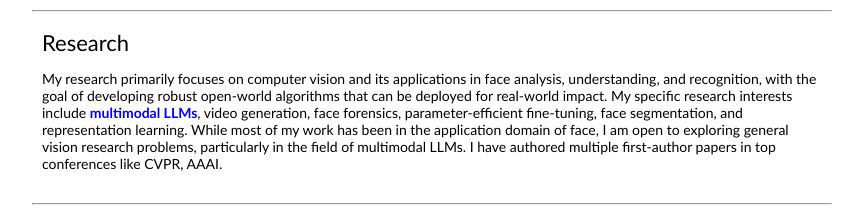
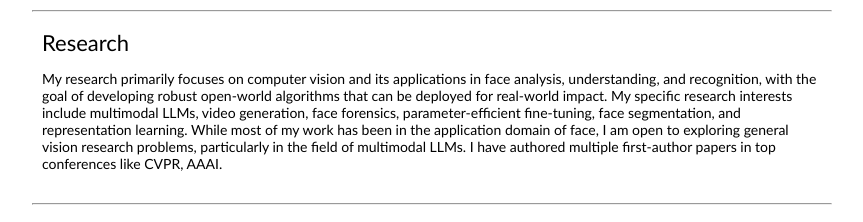
Before and after one commit to Kartik-3004/portfolio, a plain HTML site: page index.html in a window 1280 px wide. Shown: the part 406-628 px from the top of the page, without its empty margins (208-1071 px from the left). Drawn offline with Linux system fonts and the light colour scheme.

Commit message:
Update index.html

```diff
--- a/index.html
+++ b/index.html
@@ -82,7 +82,7 @@
                     understanding, and recognition,
                     with the goal of developing robust open-world algorithms that can be deployed for real-world impact.
                     My specific
-                    research interests include <b style="color:#0000FF;">multimodal LLMs</b>, video generation, face forensics,
+                    research interests include multimodal LLMs, video generation, face forensics,
                     parameter-efficient
                     fine-tuning,
                     face segmentation,
```
